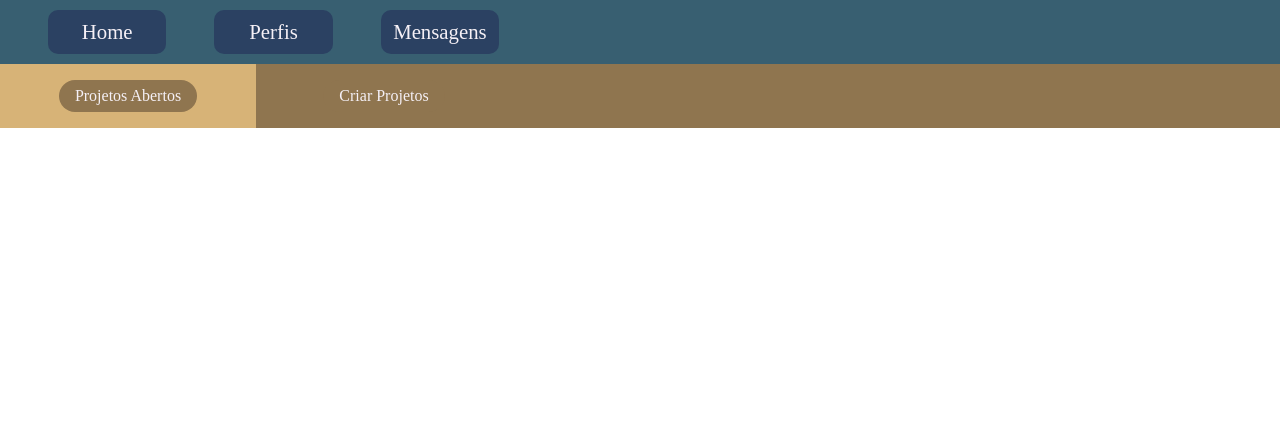
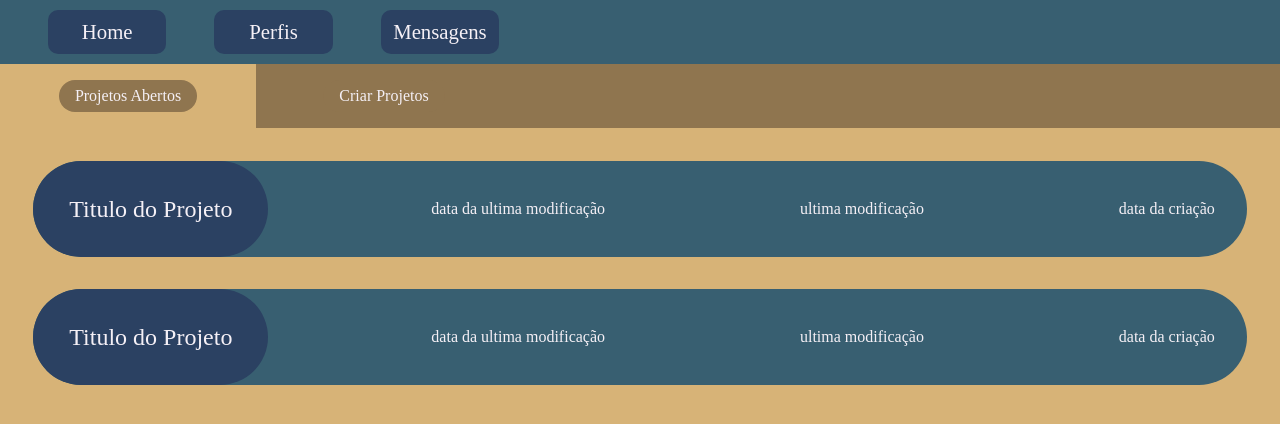
Before and after one commit to g41a42/bugTracker, a React (Create React App) app: page / in a window 1280 px wide. Shown: the top 424 px of the page. Built offline with nearby package versions, Linux system fonts and the light colour scheme.

Commit message:
finalização da aba inicial

```diff
--- a/package.json
+++ b/package.json
@@ -8,6 +8,7 @@
     "@testing-library/user-event": "^13.5.0",
     "react": "^17.0.2",
     "react-dom": "^17.0.2",
+    "react-router-dom": "^6.2.1",
     "react-scripts": "5.0.0",
     "web-vitals": "^2.1.2"
   },
--- a/src/App.css
+++ b/src/App.css
@@ -1,5 +1,10 @@
 .criarProjetosBotao{
   background-color: #8F754F;
+}
+.listaDeProjetos{
+  background-color: #D7B377;
+  height: 100vh;
+  padding: 0.1%;
 }
 .navItem{
   background-color: #2B4162;
@@ -22,6 +27,29 @@
   display: flex;
   height: 4rem;
 }
+.projeto{
+  align-items: center;
+  background-color: #385F71;
+  border-radius: 50px;
+  display: flex;
+  height: 6rem ;
+  justify-content: space-between;
+  margin: 2rem;
+}
+.projeto h2{
+  background-color: #2B4162;
+  border-radius: 50px;
+  font-size: 1.5rem;
+  padding: 2.25rem;
+}
+.projeto p{
+  margin: 2rem;
+  font-size: 1rem;
+}
+.projeto h2,
+.projeto p{
+  color: #F5F0F6;
+}
 .projetosAbertosBotao{
   background-color: #D7B377;
 }
--- a/src/App.js
+++ b/src/App.js
@@ -14,6 +14,20 @@ function App() {
         <li className='projetosAbertosBotao'><a href='#'>Projetos Abertos</a></li>
         <li className='criarProjetosBotao'><a href='#'>Criar Projetos</a></li>
       </ul>
+      <ul className='listaDeProjetos'>
+        <li className='projeto'>
+          <h2>Titulo do Projeto</h2>
+          <p>data da ultima modificação</p>
+          <p>ultima modificação</p>
+          <p>data da criação</p>
+        </li>
+        <li className='projeto'>
+          <h2>Titulo do Projeto</h2>
+          <p>data da ultima modificação</p>
+          <p>ultima modificação</p>
+          <p>data da criação</p>
+        </li>
+      </ul>
     </div>
   );
 }
```
Also changed, not shown: 1 other file (tests, documents, lock files or other folders).
